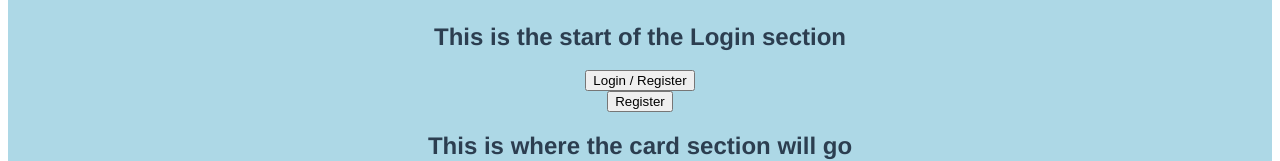
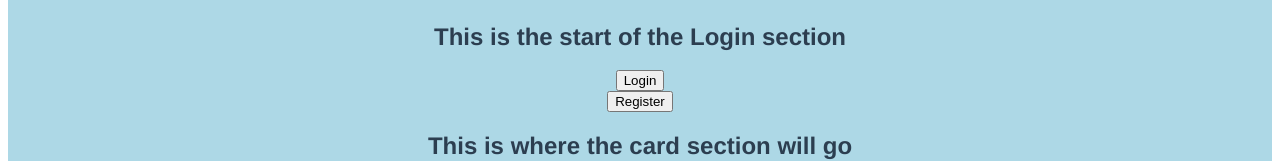
Before and after one commit to JustinGompers/TeamOutOfScope, a Vue app in the folder flashcards/: page / in a window 1280 px wide. Shown: the part 477-638 px from the top of the page. Built offline with nearby package versions, Linux system fonts and the light colour scheme.

Commit message:
removed '/Register' from login button

```diff
--- a/flashcards/src/components/Login.vue
+++ b/flashcards/src/components/Login.vue
@@ -1,7 +1,7 @@
 <template>
     <div class= "loginSection">
         <h2>This is the start of the Login section</h2>
-        <button id="loginButton" v-on:click.prevent="showLoginForm = true" v-if="showLoginForm== false">Login / Register</button>
+        <button id="loginButton" v-on:click.prevent="showLoginForm = true" v-if="showLoginForm== false">Login</button>
 
         <ul id="formLogin" v-if="showLoginForm === true">
         <li id="emailField" >
```
